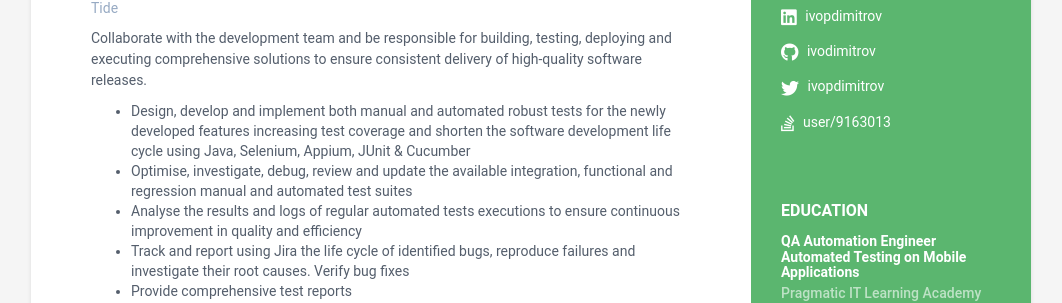
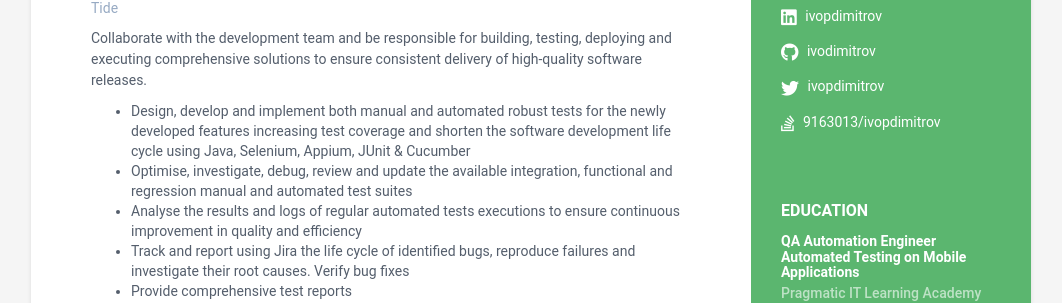
Before and after one commit to ivodimitrov/resume, a Jekyll site: the page built from index.html, in a window 1280 px wide. Shown: the part 398-701 px from the top of the page, without its empty margins (109-1171 px from the left). Built offline with Jekyll 4.4.1, drawn with Linux system fonts in a browser that asks for light colours.

Commit message:
Edit data.yml

```diff
--- a/_data/data.yml
+++ b/_data/data.yml
@@ -20,7 +20,7 @@ sidebar:
   #    gitlab:
   #    bitbucket:
   twitter: 'ivopdimitrov'
-  stack-overflow: user/9163013 # Number/Username, e.g. 123456/alandoe
+  stack-overflow: 9163013/ivopdimitrov # Number/Username, e.g. 123456/alandoe
   #    codewars:
   #    goodreads: # Number-Username, e.g. 123456-alandoe
 
```
